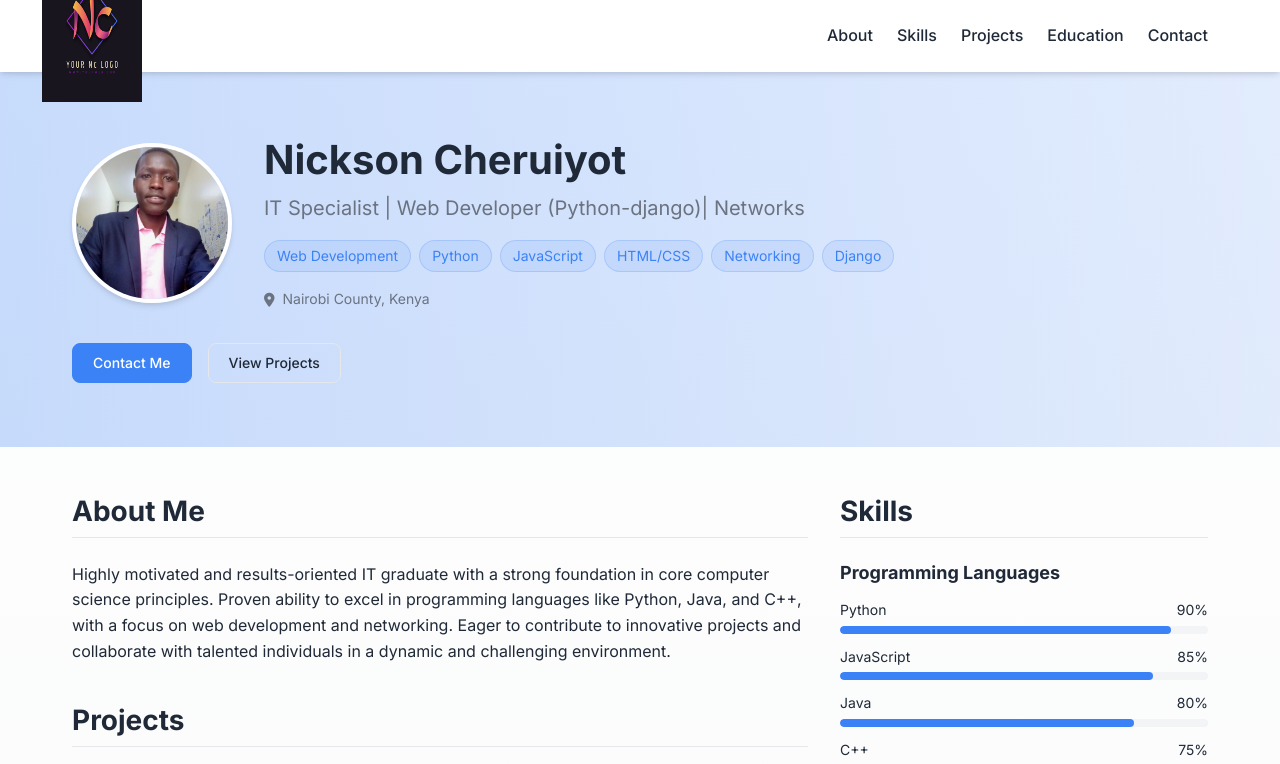
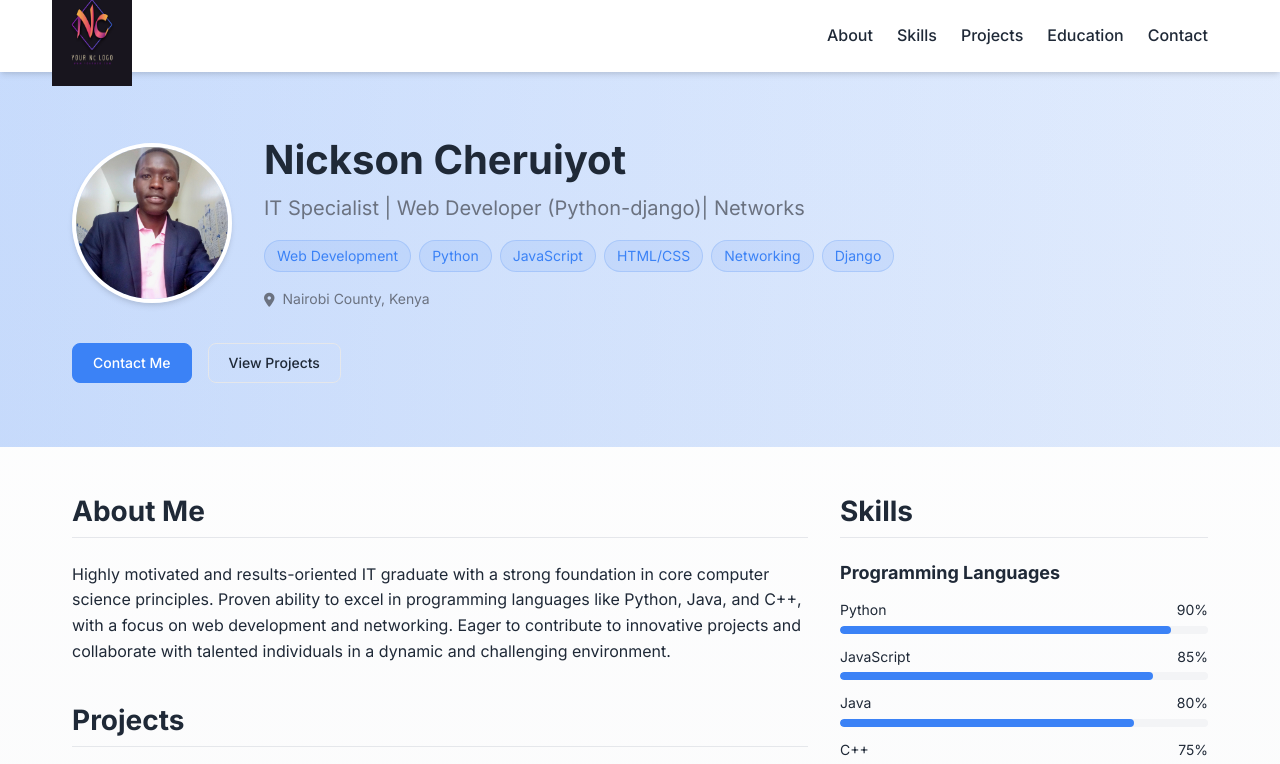
Before and after one commit to NicherKE/personal_portfolio, a plain HTML site: page index.html in a window 1280 px wide. Shown: the top 764 px of the page. Drawn offline with Linux system fonts and the light colour scheme.

Commit message:
Update index.html

```diff
--- a/index.html
+++ b/index.html
@@ -13,7 +13,7 @@
     <nav class="navbar">
         <div class="container">
             <div class="logo" <a href="https://nicherke.github.io/personal_portfolio/">
-<img src="6491847.jpg" alt="logo" width="100" height="132"></div>
+<img src="6491847.jpg" alt="logo" width="80" height="100"></div>
             <link rel="icon" type="image/x-icon" href="/images/favicon.ico">
             <ul class="nav-links">
                 <li><a href="#about">About</a></li>
```
